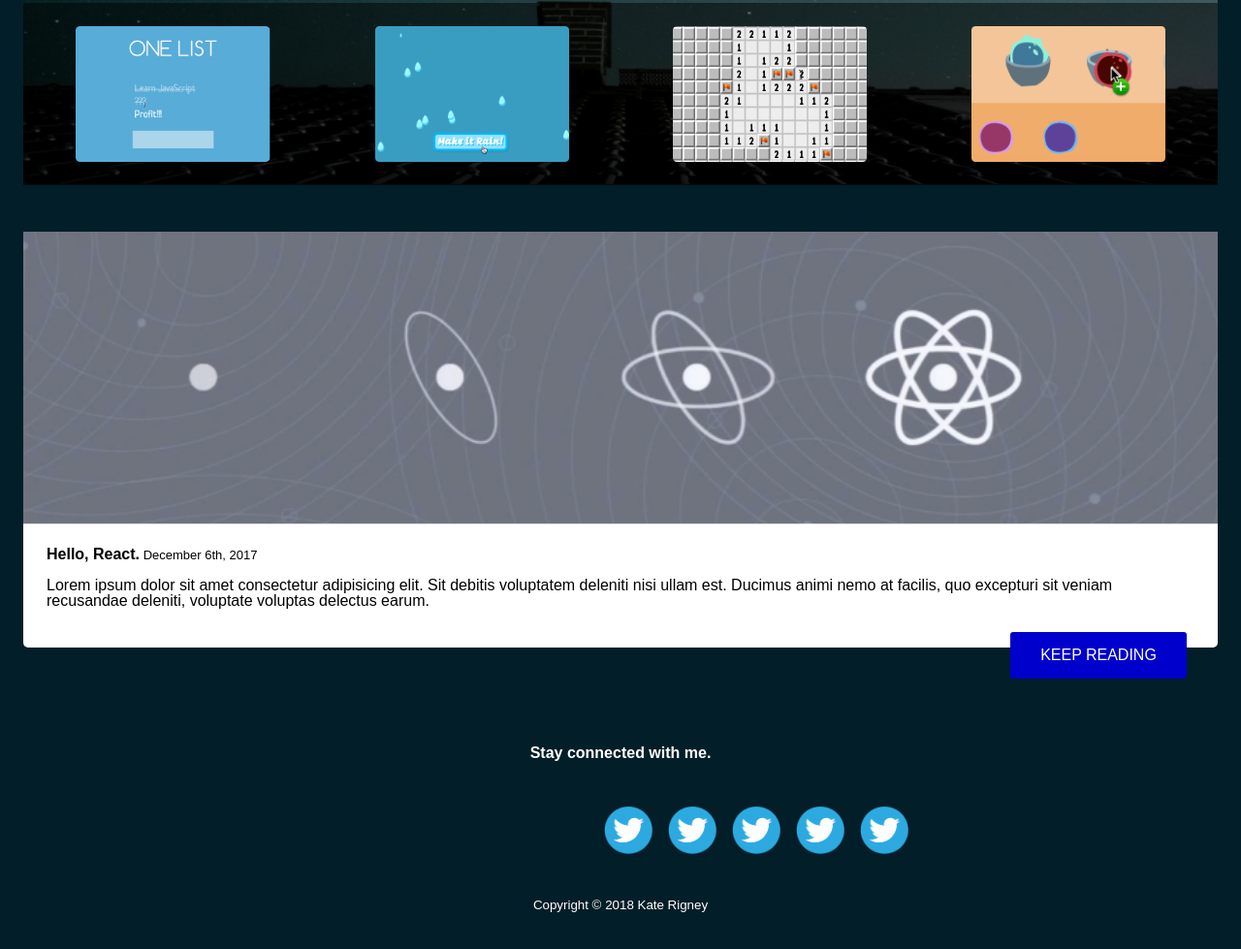
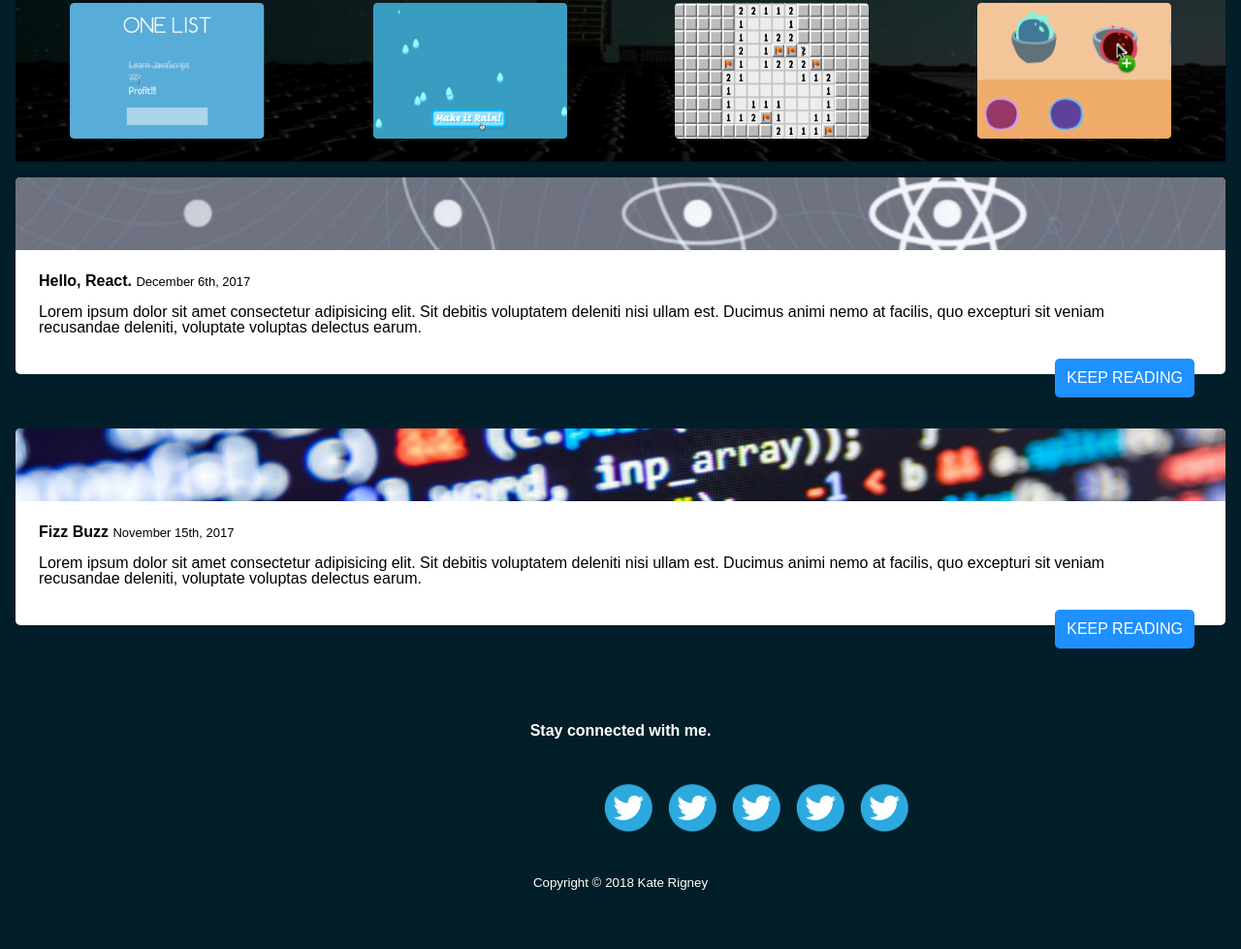
Before and after one commit to katerigney/portfolio, a website: page public/index.html in a window 1280 px wide. Shown: the part 541-1520 px from the top of the page at 97% size. Drawn offline with Linux system fonts and the light colour scheme.

Commit message:
Figured out the image solution and duplicated blog post. Ran into some margin issues with the duplication but solved it as well. Still need to figure out the speech bubble at the top.

```diff
--- a/public/index.html
+++ b/public/index.html
@@ -30,17 +30,31 @@
 
 
     <section class="blog">
-    <section class="post1">
-      <img class="blog-img"src="./images/react.png" alt="Atoms">
+      <section class="post">
+        <img class="blog-img" height="75px" src="./images/react.png" alt="Atoms">
         <section class="content-container">
-     <span class="title">Hello, React.</span><span class="date"> December 6th, 2017</span>
-      <p class="content">Lorem ipsum dolor sit amet consectetur adipisicing elit. Sit debitis voluptatem deleniti nisi ullam est. Ducimus animi
-        nemo at facilis, quo excepturi sit veniam recusandae deleniti, voluptate voluptas delectus earum. </p>
+          <span class="title">Hello, React.</span>
+          <span class="date"> December 6th, 2017</span>
+          <p class="content">Lorem ipsum dolor sit amet consectetur adipisicing elit. Sit debitis voluptatem deleniti nisi ullam est. Ducimus
+            animi nemo at facilis, quo excepturi sit veniam recusandae deleniti, voluptate voluptas delectus earum. </p>
         </section>
       </section>
       <section class="button-row">
         <section class="button">KEEP READING</section>
       </section>
+      <section class="post">
+          <img class="blog-img" height="75px" src="./images/code.png" alt="Atoms">
+          <section class="content-container">
+            <span class="title">Fizz Buzz</span>
+            <span class="date"> November 15th, 2017</span>
+            <p class="content">Lorem ipsum dolor sit amet consectetur adipisicing elit. Sit debitis voluptatem deleniti nisi ullam est. Ducimus
+              animi nemo at facilis, quo excepturi sit veniam recusandae deleniti, voluptate voluptas delectus earum. </p>
+          </section>
+        </section>
+      <section class="button-row">
+        <section class="button">KEEP READING</section>
+      </section>
+
 
     </section>
 
--- a/public/screen.css
+++ b/public/screen.css
@@ -30,7 +30,7 @@ body {
   background: url(images/space.png);
   background-repeat: no-repeat;
   background-size: 100% 100%;
-  margin: 1.5em;
+  margin: 0em 1em;
 }
 
 .whoIam {
@@ -51,7 +51,7 @@ body {
 .speech-bubble {
 	background: #c0c0c0;
   border-radius: .4em;
-  height: 5%;
+  height: 3%;
 }
 
 .speech-bubble > p {
@@ -96,22 +96,23 @@ body {
 .blog {
   display: flex;
   flex-direction: column;
+  justify-content: space-around;
 }
 
-.post1 {
+.post {
   border-radius: 5px;
   display: flex;
   flex-direction: column;
   justify-content: center;
-  margin: 1.5em;
+  margin: 1em 1em 4em 1em;
   background-color: white;
 }
 
 .blog-img {
+  border-top-left-radius: 5px;
+  border-top-right-radius: 5px;
   max-width: 100%;
-  margin: -200px 0px;
-  clip-path: inset(200px 0px 200px 0px);
-}
+  object-fit: cover;}
 
 .content-container {
   padding:1.5em;
@@ -129,16 +130,14 @@ body {
 .button-row {
  display:flex;
  justify-content: flex-end;
- margin: -4em 2em;
+ margin: -5em 3em 1em 0em;
 }
 
 .button {
-  border-radius: 3px;
-  background-color: mediumblue;
+  border-radius: 5px;
+  background-color: rgb(30, 144, 255);
   color:white;
-  width: 150px;
-  margin:1.5em;
-  padding: 1em;
+  padding: .75em;
   display: flex;
   justify-content:center;
 }
@@ -162,7 +161,7 @@ body {
   flex-direction: column;
   justify-content: space-between;
   align-items: center;
-  margin: 6em 1.5em;
+  margin: 3em 1.5em;
 }
 
 .social-container {
```
Lines whose indentation alone changed are shown as unchanged.
